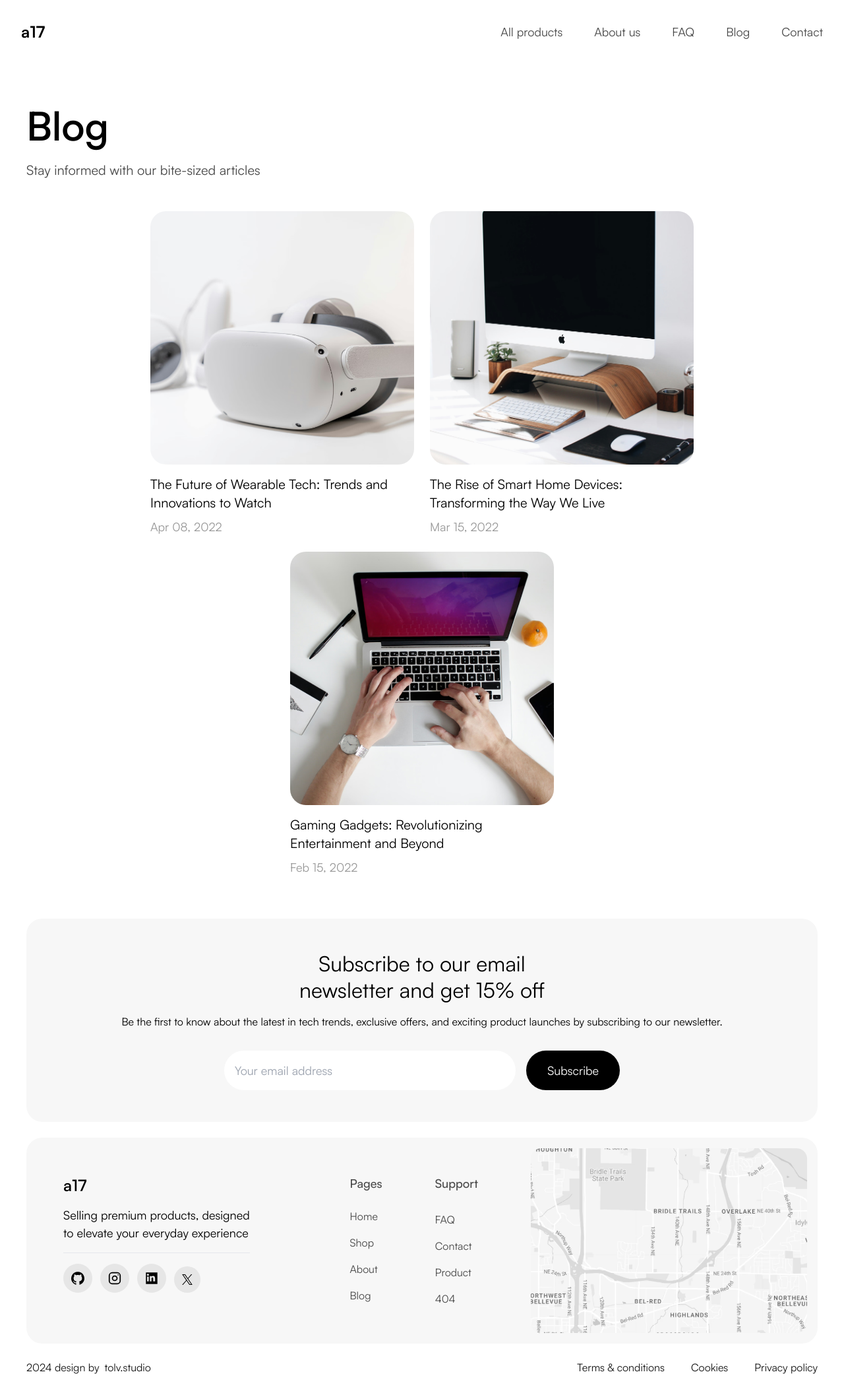
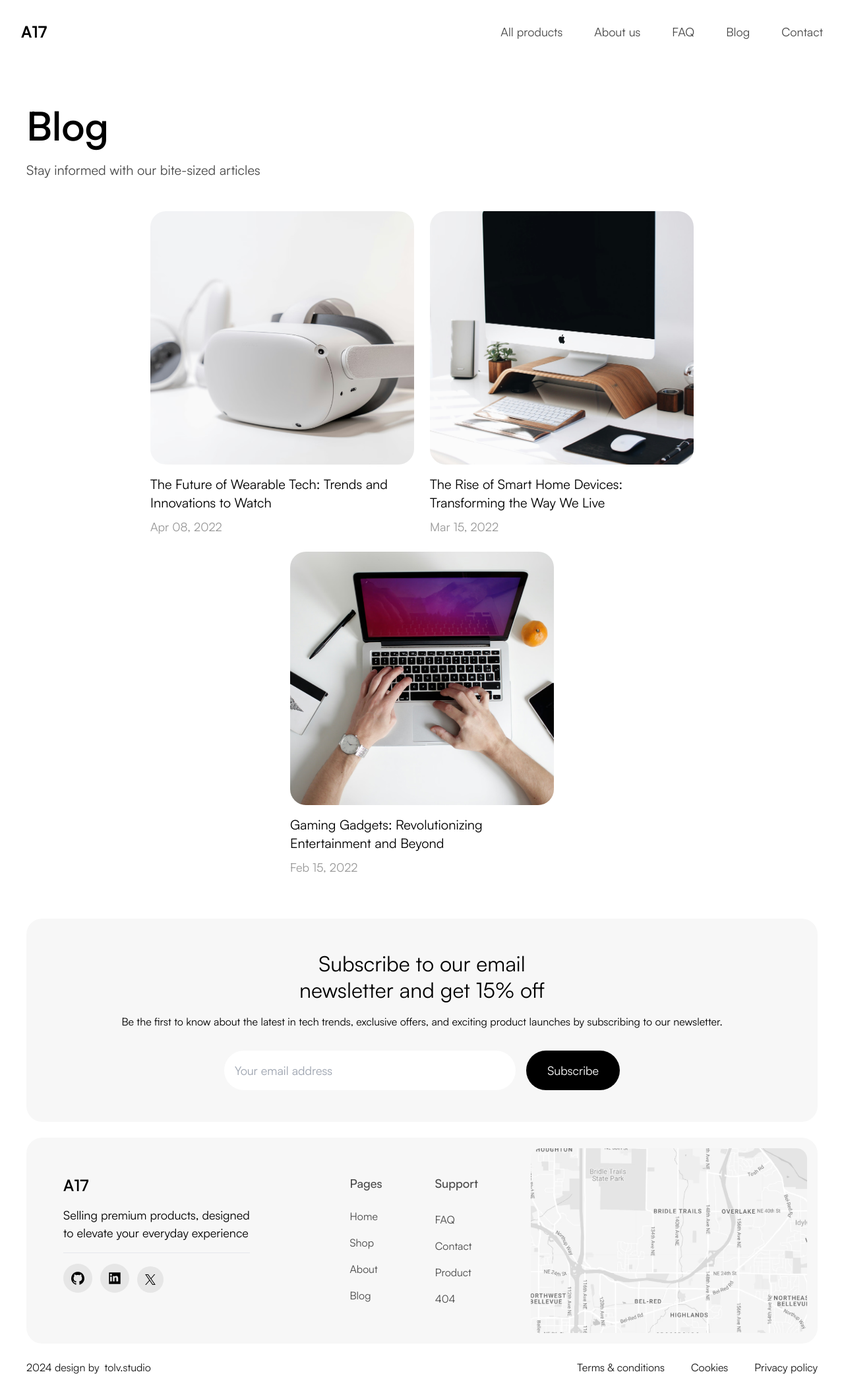
Before and after one commit to amitsaini144/a17, a Next.js app: page /blog in a window 1280 px wide. Shown: the top 2120 px of the page at 66% size. Built offline with nearby package versions, Linux system fonts and the light colour scheme.

Commit message:
link remove

```diff
--- a/src/app/layout.tsx
+++ b/src/app/layout.tsx
@@ -12,7 +12,7 @@ const satoshi = localFont({
 });
 
 export const metadata: Metadata = {
-  title: "a17 - Framer Ecommerce Store",
+  title: "A17 - Framer Ecommerce Store",
   description: "Generated by create next app",
 };
 
--- a/src/components/homepage/BurgerMenu.tsx
+++ b/src/components/homepage/BurgerMenu.tsx
@@ -30,7 +30,7 @@ export default function BurgerMenu({ setMenuOpen }: { setMenuOpen: Dispatch<SetS
     return (
         <div className="flex w-full justify-between">
             <div className="flex item-center gap-4 text-2xl text-black font-bold z-50">
-                <Link href="/">a17</Link>
+                <Link href="/">A17</Link>
             </div>
             <motion.button
                 onClick={toggle}
--- a/src/components/homepage/Footer.tsx
+++ b/src/components/homepage/Footer.tsx
@@ -8,7 +8,7 @@ export default function Footer() {
             <div className="flex flex-col xl:flex-row gap-10 md:gap-0 bg-[#f7f7f7] rounded-3xl justify-between p-4">
                 <div className="md:p-4 md:pr-0 xl:p-10 flex flex-col md:flex-row xl:flex-col justify-between gap-4 h-fit">
                     <div className="flex flex-col gap-4 text-black">
-                        <h2 className="text-2xl font-semibold">a17</h2>
+                        <h2 className="text-2xl font-semibold">A17</h2>
                         <p className="text-[18px]">Selling premium products, designed<br /> to elevate your everyday experience</p>
                         <hr className="block md:hidden xl:block" />
                     </div>
@@ -17,10 +17,7 @@ export default function Footer() {
                             <Icons.gitHub className="h-5 w-5" />
                             <span className="sr-only">Facebook</span>
                         </Link>
-                        <Link href="/" className="bg-[#E6E6E6] rounded-full p-3">
-                            <Icons.instagram className="h-5 w-5" />
-                            <span className="sr-only">Instagram</span>
-                        </Link>
+
                         <Link href="https://www.linkedin.com/in/amitsaini144" className="bg-[#E6E6E6] rounded-full p-3" target="_blank" rel="noreferrer">
                             <Icons.linkedin className="h-5 w-5" />
                             <span className="sr-only">Linkedin</span>
--- a/src/components/homepage/Navbar.tsx
+++ b/src/components/homepage/Navbar.tsx
@@ -47,7 +47,7 @@ export default function Navbar() {
             <div className="flex w-full justify-between max-w-[1245px]">
                 <div className="w-full justify-between hidden md:flex">
                     <div className="flex items-center gap-4 text-2xl text-black font-bold">
-                        <Link href="/">a17</Link>
+                        <Link href="/">A17</Link>
                     </div>
                     <div className="items-center gap-12 font-normal text-lg text-[#4a4a4a] hidden md:flex">
                         {navItems.map((item) => (
```
